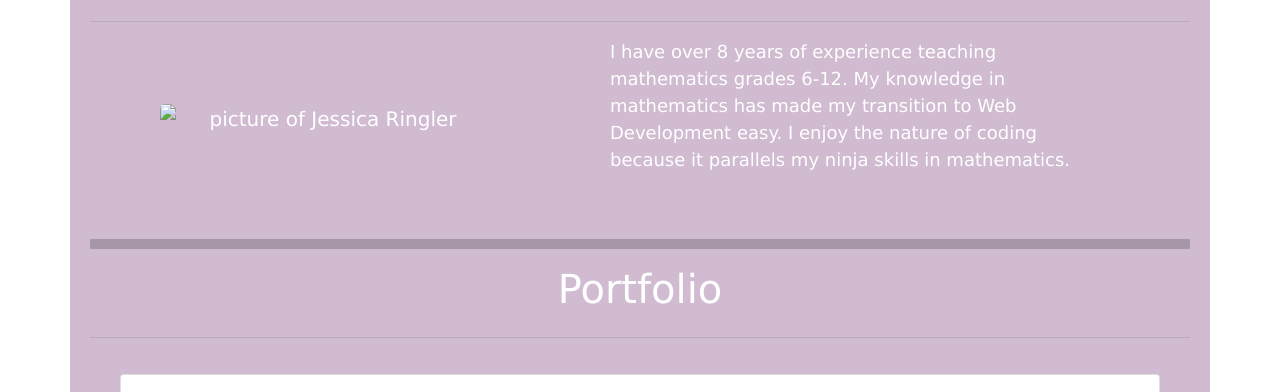
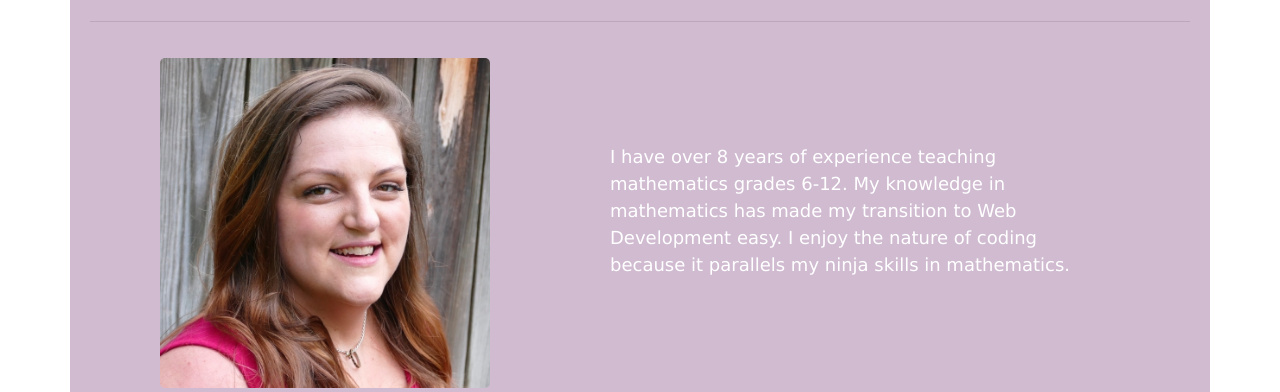
Before and after one commit to jrringler13759/Portfolio-Full-Stack, a plain HTML site: page index.html in a window 1280 px wide. Shown: the part 191-583 px from the top of the page. Drawn offline with nearby package versions, Linux system fonts and the light colour scheme; files that its build step writes are made by us from their sources; grey boxes are pictures that could not be loaded.

Commit message:
updated profile pic

```diff
--- a/index.html
+++ b/index.html
@@ -8,7 +8,7 @@
     <link rel="stylesheet" href="https://stackpath.bootstrapcdn.com/bootstrap/4.4.1/css/bootstrap.min.css" integrity="sha384-Vkoo8x4CGsO3+Hhxv8T/Q5PaXtkKtu6ug5TOeNV6gBiFeWPGFN9MuhOf23Q9Ifjh" crossorigin="anonymous">
     <link href="https://fonts.googleapis.com/css?family=Julius+Sans+One&display=swap" rel="stylesheet">
     <link rel="stylesheet" href="https://cdnjs.cloudflare.com/ajax/libs/font-awesome/4.7.0/css/font-awesome.min.css">
-    <link rel = "stylesheet" href = "style.css">
+    <link rel = "stylesheet" href = "css/style.css">
 
 </head>
 <body>
@@ -38,7 +38,7 @@
             <div class = "row justify-content-center">
 
                 <div class = "col-md-4" id = "picCol">
-                    <img id = "profilePic" class = "img-responsive" src = "Assets/profilePic.png" alt = "picture of Jessica Ringler">
+                    <img id = "profilePic" class = "img-responsive" src = "Assets/profilePic.jpeg" alt = "picture of Jessica Ringler">
                 </div>
 
                     <br>
```
